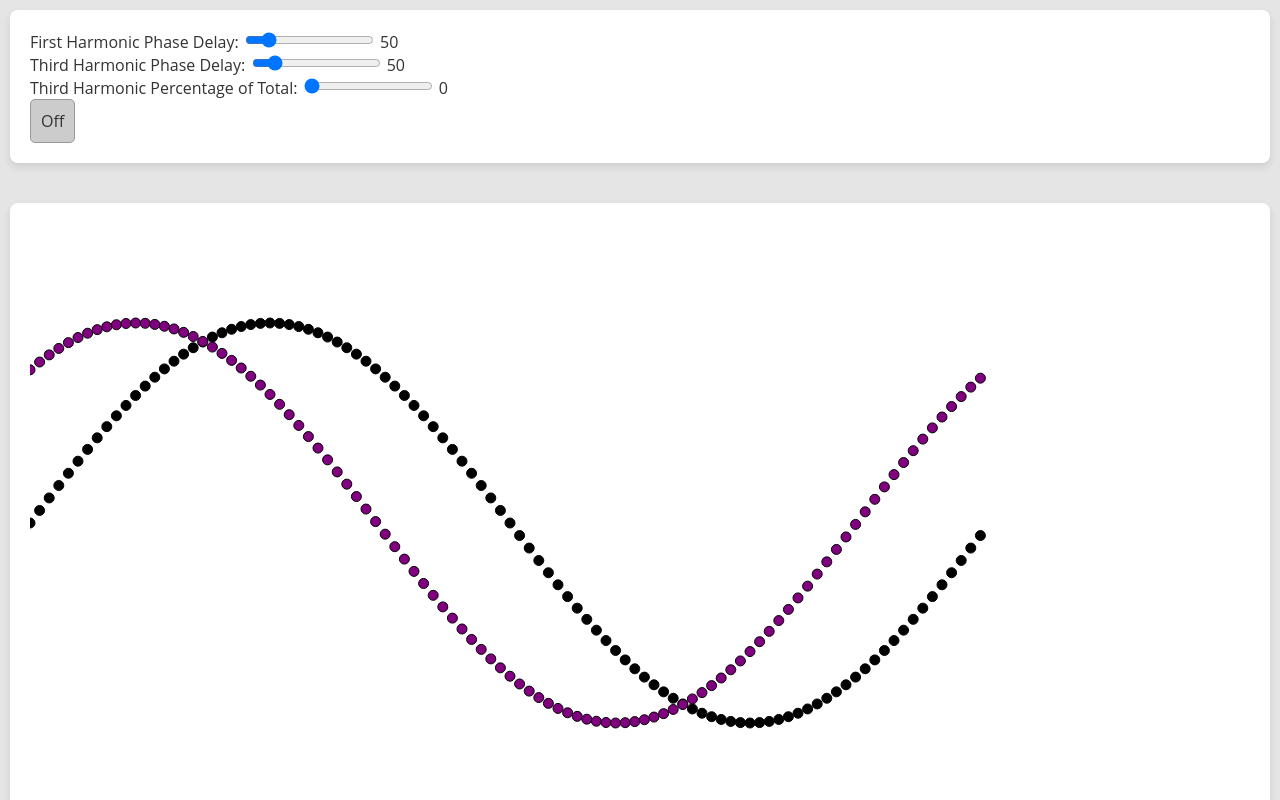
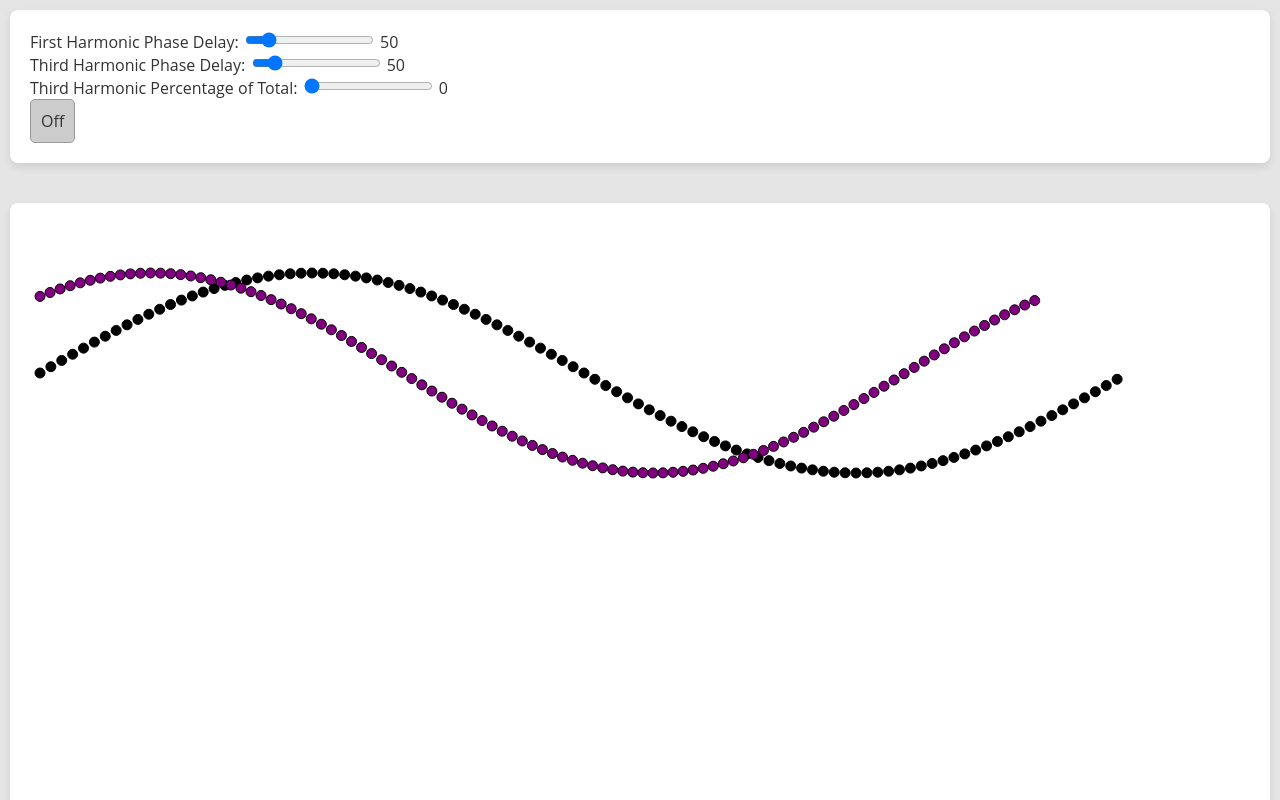
Before and after one commit to khperera/Personal-Website, a website: page Project1-rheology.html in a window 1280 px wide. Shown: the top 800 px of the page. Drawn offline with nearby package versions, Linux system fonts and the light colour scheme.

```diff
--- a/Project1-rheology.html
+++ b/Project1-rheology.html
@@ -35,7 +35,7 @@
         <div id="toggleButton" class="toggle-btn" onclick="toggleButton()">Off</div>
 
     </section>
-    <section><canvas id="myCanvas"></section>
+    <section id = "canvassection_rheology"><canvas id="myCanvas"></section>
     <section>
         <div>
             <div class="coordinates">
--- a/scripts/rheology_script.js
+++ b/scripts/rheology_script.js
@@ -1,4 +1,7 @@
+const section = document.getElementById('canvassection_rheology');
 const canvas = document.getElementById('myCanvas');
+const original_window_width = window.innerWidth
+const original_window_height = window.innerHeight
 const ctx = canvas.getContext('2d');
 const firstHarmonicPhase = document.getElementById("slider")
 const thirdHarmonicPhase = document.getElementById("slider1")
@@ -55,8 +58,14 @@
 
 
 function setCanvasSize() {
-    canvas.width = window.innerWidth;
-    canvas.height = window.innerHeight;
+
+
+    canvas.width = original_window_width;
+    canvas.height = original_window_height;
+    //canvas.width = window.innerWidth;
+    //canvas.height = window.innerHeight;
+    harmonic_data_height = canvas.height*0.5
+
     firstharmonic = firstHarmonicPhase.value
     thirdharmonic = thirdHarmonicPhase.value
     intensity = three_to_one_intensity.value;
@@ -64,11 +73,11 @@
     first_intensity = 1 - intensity;
     third_intensity = intensity / denominator;
 
-    drawPoints(generatePoints(100, canvas.width, canvas.height, 0, 1 , 1),"black",true);
+    drawPoints(generatePoints(100, canvas.width, harmonic_data_height, 0, 1 , 1),"black",true);
     //drawPoints(generatePoints(100, canvas.width, canvas.height, firstharmonic, 1,first_intensity),"blue", false);
     //drawPoints(generatePoints(100, canvas.width, canvas.height, thirdharmonic, 3,intensity),"red", false);
 
-    drawPoints(generatePoints_2(100, canvas.width, canvas.height, firstharmonic,first_intensity, thirdharmonic , intensity),"purple",false);
+    drawPoints(generatePoints_2(100, canvas.width, harmonic_data_height, firstharmonic,first_intensity, thirdharmonic , intensity),"purple",false);
 }
 
 
@@ -80,11 +89,11 @@
 
     for (let count = 0; count < i; count++) {
         const scaling = m/ 4 * intensity
-        const scaling_x = 1/i * n*0.75
+        const scaling_x = 1/i * n*0.85
         const offset = m / 2*0.75
-        const x = count*scaling_x;
+        const x = count*scaling_x+10;
         const y =
-            (Math.sin((count/i) * Math.PI * 2 + Math.PI + (phasedelay / 180) * Math.PI))  * scaling +
+            (Math.sin((count/i) *multiplier* Math.PI * 2 + Math.PI + (phasedelay / 180) * Math.PI))  * scaling +
             offset;
         points.push({ x, y });
     }
@@ -99,9 +108,9 @@
         const scaling_y1 = m/ 4 * intensity1
         const scaling_y2 = m/ 4 * intensity2
 
-        const scaling_x = 1/i * n*0.75
+        const scaling_x = 1/i * n*0.785
         const offset = m / 2*0.75
-        const x = count*scaling_x;
+        const x = count*scaling_x+10;
         const y =
             (Math.sin((count / i)*1 * Math.PI * 2 + Math.PI + (phasedelay1 / 180) * Math.PI)* scaling_y1+
             Math.sin((count / i)*3 * Math.PI * 2 + Math.PI + (phasedelay2 / 180) * Math.PI)* scaling_y2) +
```
